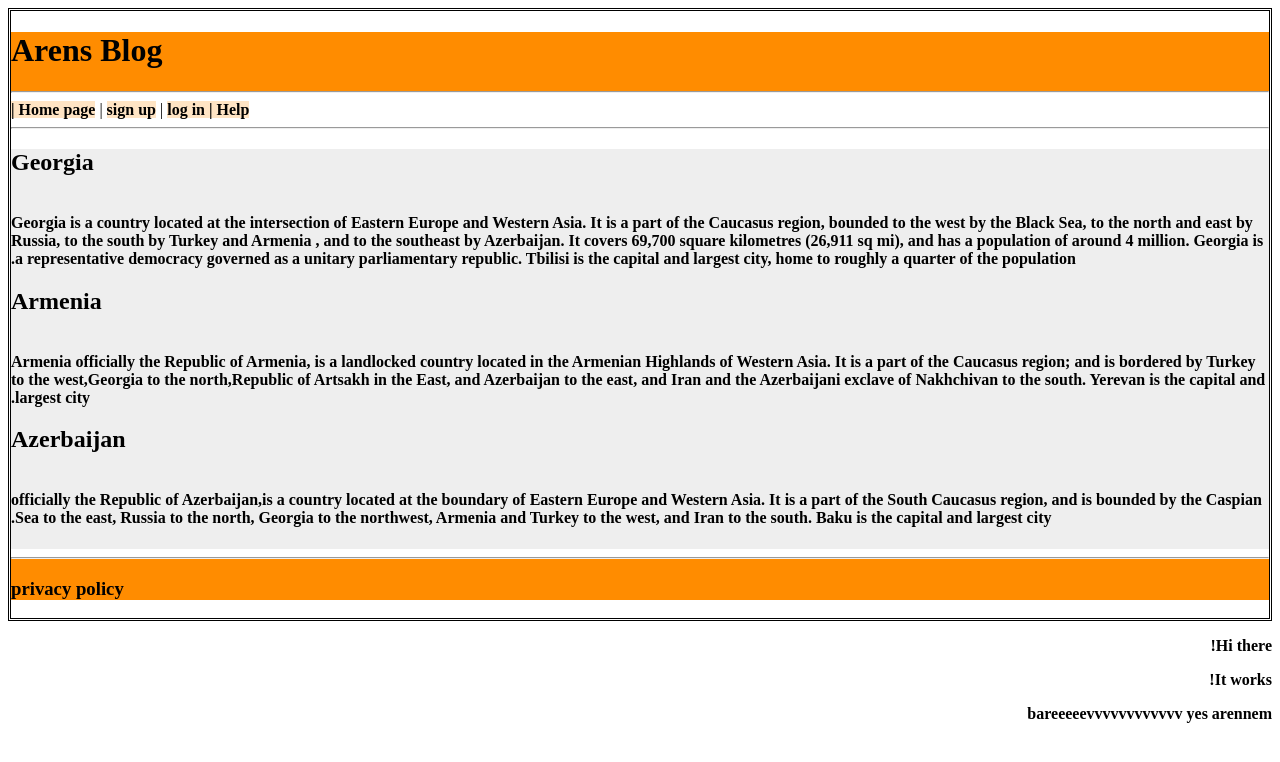
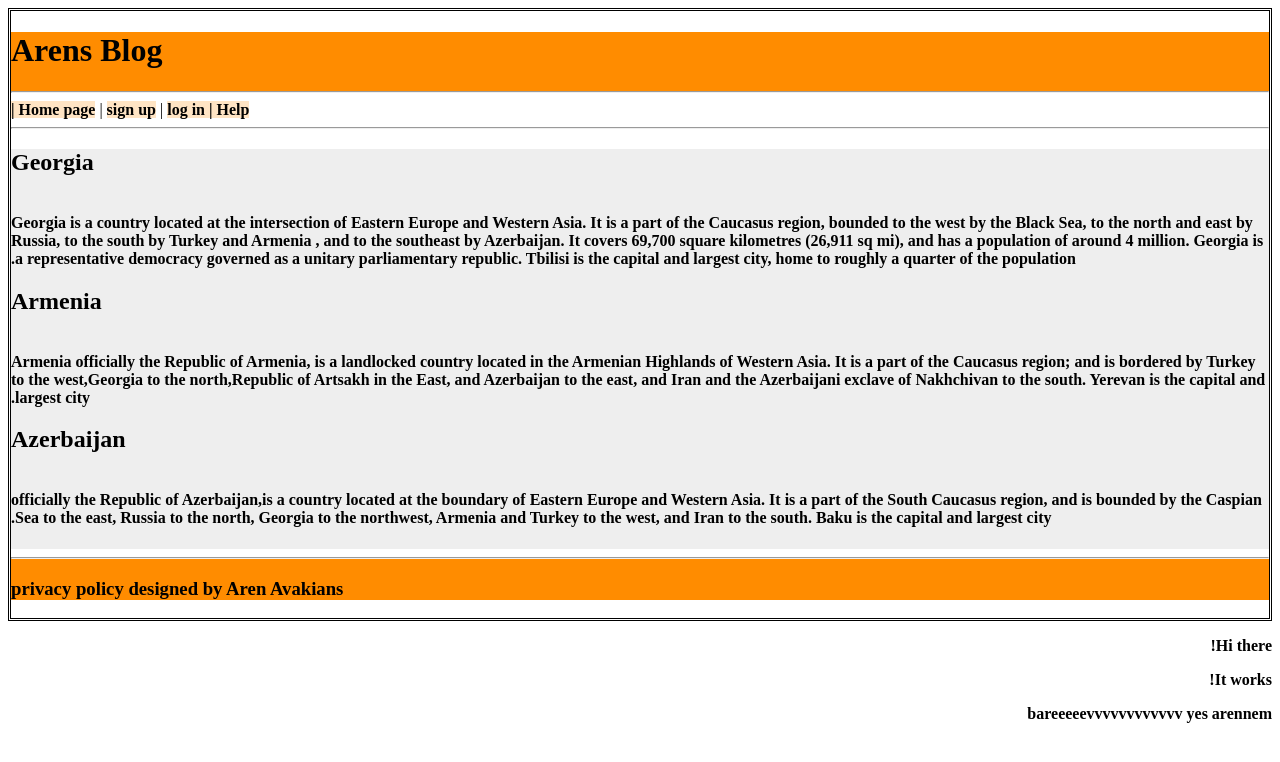
Before and after one commit to arenavak/my-first-blog, a Django app: page / in a window 1280 px wide. Shown: the top 762 px of the page. Run offline with Django 3.2, Linux system fonts and the light colour scheme.

Commit message:
Changed the HTML for the site.

```diff
--- a/blog/templates/blog/post_list.html
+++ b/blog/templates/blog/post_list.html
@@ -42,7 +42,7 @@
                         </section>
                         <footer style="text-align:left; background-color:darkorange">
                             <hr>
-                            <h3>privacy policy </h3>
+                            <h3>privacy policy        designed by Aren Avakians</h3>
                         </footer>
 
                     </div>
```
